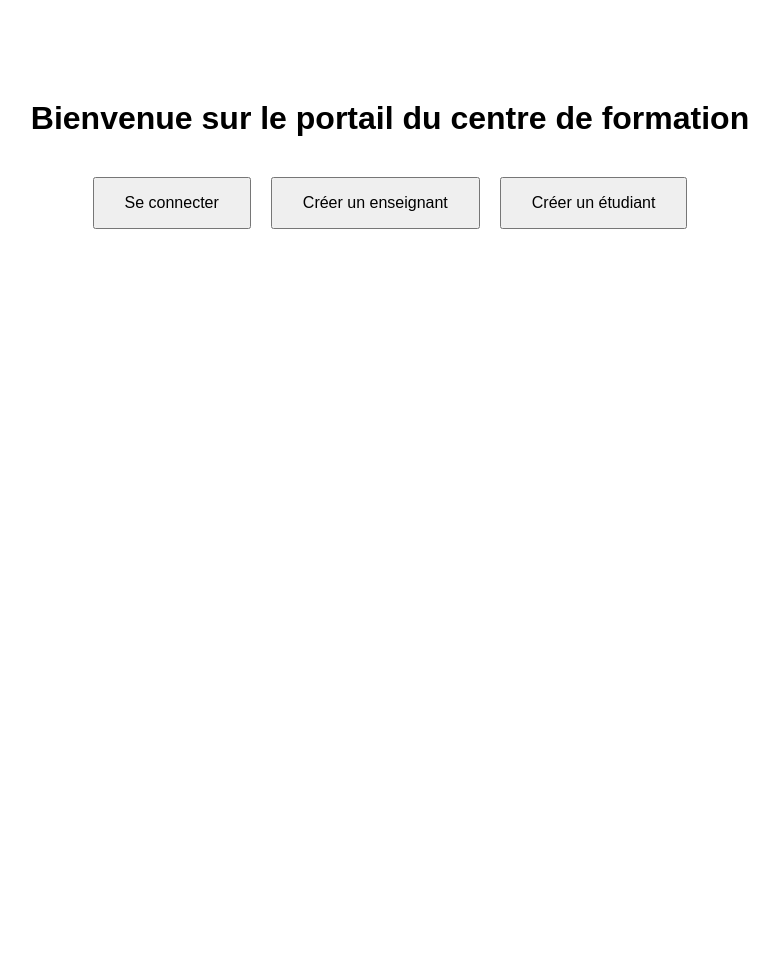
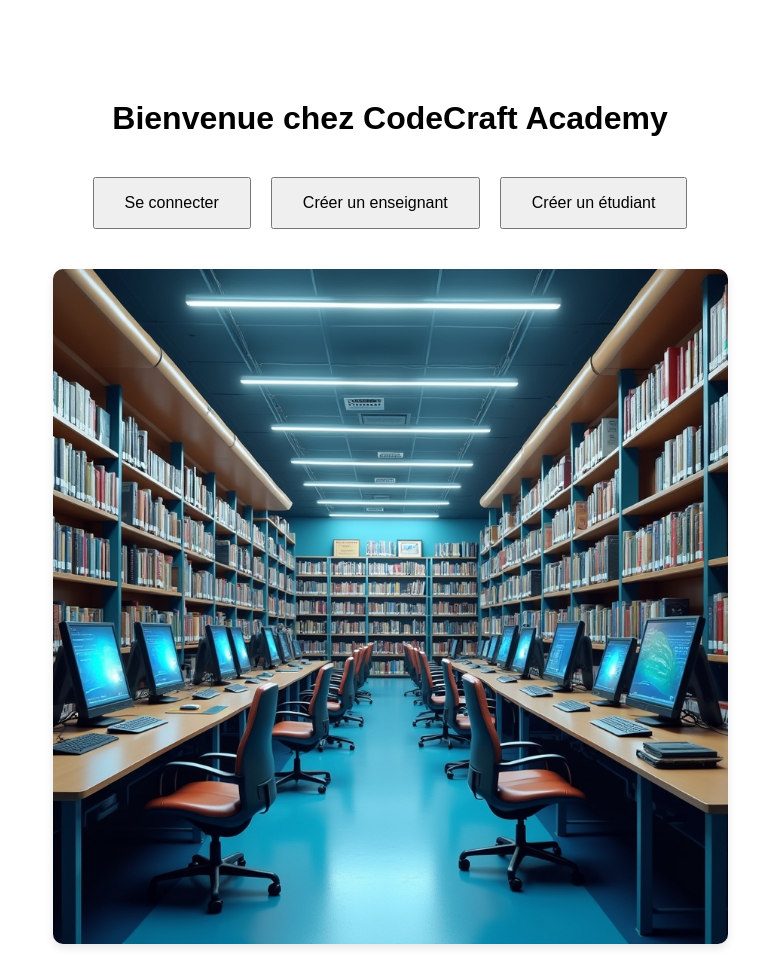
Before and after one commit to RemiVander/bdd_centre_de_formation, a Flask app: page / in a window 1280 px wide. Shown: the whole page, without its empty margins (250-1029 px from the left). Before the commit the page ends 229 px from the top, so only its background shows below. Run offline with Flask 3, Linux system fonts and the light colour scheme.

Commit message:
homepage qui claque

```diff
--- a/app/templates/home.html
+++ b/app/templates/home.html
@@ -16,6 +16,7 @@
 display: flex;
 justify-content: center;
 gap: 20px;
+margin-bottom: 40px;
  }
 .button-container form {
 display: inline;
@@ -25,23 +26,30 @@
 font-size: 16px;
 cursor: pointer;
  }
+.homepage-image {
+max-width: 100%;
+height: auto;
+max-height: 675px;
+border-radius: 10px;
+box-shadow: 0 4px 8px rgba(0, 0, 0, 0.1);
+}
 </style>
 </head>
 <body>
-    <h1>Bienvenue sur le portail du centre de formation</h1>
-
+<h1>Bienvenue chez CodeCraft Academy</h1>
 <div class="button-container">
 <form action="/login" method="get">
 <button type="submit">Se connecter</button>
 </form>
-
 <form action="/register_teacher" method="get">
 <button type="submit">Créer un enseignant</button>
 </form>
-
 <form action="/register_student" method="get">
 <button type="submit">Créer un étudiant</button>
 </form>
 </div>
+<div class="image-container">
+<img src="{{ url_for('static', filename='assets/homepage.jpg') }}" alt="Centre de formation" class="homepage-image">
+</div>
 </body>
 </html>
```
Also changed, not shown: app/static/assets/homepage.jpg (added). Lines whose indentation alone changed are shown as unchanged.
